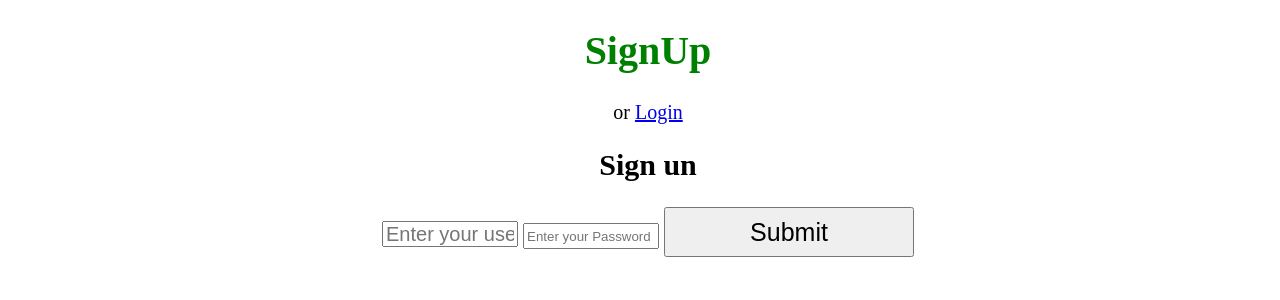
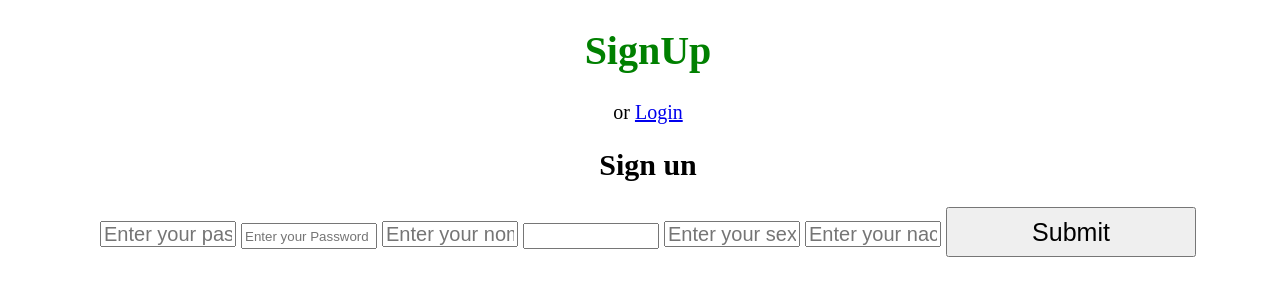
Before and after one commit to figarcia3/Grupo70-IIC2413, a PHP site: page /users/signup.php in a window 1280 px wide. Shown: the top 300 px of the page. Run offline with PHP 8.4, Linux system fonts and the light colour scheme; some libraries are stand-ins or nearby versions.

```diff
--- a/Sites/users/signup.php
+++ b/Sites/users/signup.php
@@ -2,18 +2,22 @@
     session_start();
     require("../config/conexion.php");
     $message = '';
-    if (!empty($_POST['username']) && !empty($_POST['password'])) {
-        $sql = "INSERT INTO users (username, password) VALUES (:username, :password)";
+    if (!empty($_POST['pasaporte']) && !empty($_POST['password'])) {
+        $sql = "INSERT INTO users (pasaporte, password, nombre, edad, sexo, nacionalidad)
+                VALUES (:pasaporte, :password, :nombre, :edad, :sexo, :nacionalidad)";
         $stmt = $db->prepare($sql);
-        $stmt->bindParam(':username', $_POST['username']);
-        $password = password_hash($_POST['password'], PASSWORD_BCRYPT);
-        $stmt->bindParam(':password', $password);
+        $stmt->bindParam(':pasaporte', $_POST['pasaporte']);
+        $stmt->bindParam(':password', $_POST['password']);
+        $stmt->bindParam(':nombre', $_POST['nombre']);
+        $stmt->bindParam(':edad', $_POST['edad']);
+        $stmt->bindParam(':sexo', $_POST['sexo']);
+        $stmt->bindParam(':nacionalidad', $_POST['nacionalidad']);
 
         if ($stmt->execute()) {
             $message = 'Successfully created new user';
 
-            $records = $db->prepare('SELECT id_user, username, password FROM users WHERE username = :username');
-            $records->bindParam(':username', $_POST['username']);
+            $records = $db->prepare('SELECT id_user, pasaporte, password FROM users WHERE pasaporte = :pasaporte');
+            $records->bindParam(':pasaporte', $_POST['pasaporte']);
             $records->execute();
             $results = $records->fetch(PDO::FETCH_ASSOC);
 
@@ -28,7 +32,7 @@
 <?php include('../templates/header.html');   ?>
     <body>
         <?php if(!empty($message)): ?>
-        <p> <?= $message ?></p>
+            <p> <?= $message ?></p>
         <?php endif; ?>
 
         <h1>SignUp</h1>
@@ -36,8 +40,12 @@
         <div>
             <h2> Sign un </h2>
             <form action="signup.php" method="POST">
-                <input name="username" type="text" placeholder="Enter your username">
+                <input name="pasaporte" type="text" placeholder="Enter your pasaporte">
                 <input name="password" type="password" placeholder="Enter your Password">
+                <input name="nombre" type="text" placeholder="Enter your nombre">
+                <input name="edad" type="int">
+                <input name="sexo" type="text" placeholder="Enter your sexo">
+                <input name="nacionalidad" type="text" placeholder="Enter your nacionalidad">
                 <input type="submit" value="Submit">
             </form>
         </div>
```
Also changed, not shown: Sites/index.php (+9 -4 lines), Sites/users/change_password.php (added, +51 -0 lines), Sites/users/login.php (+5 -5 lines), 1 other file.
